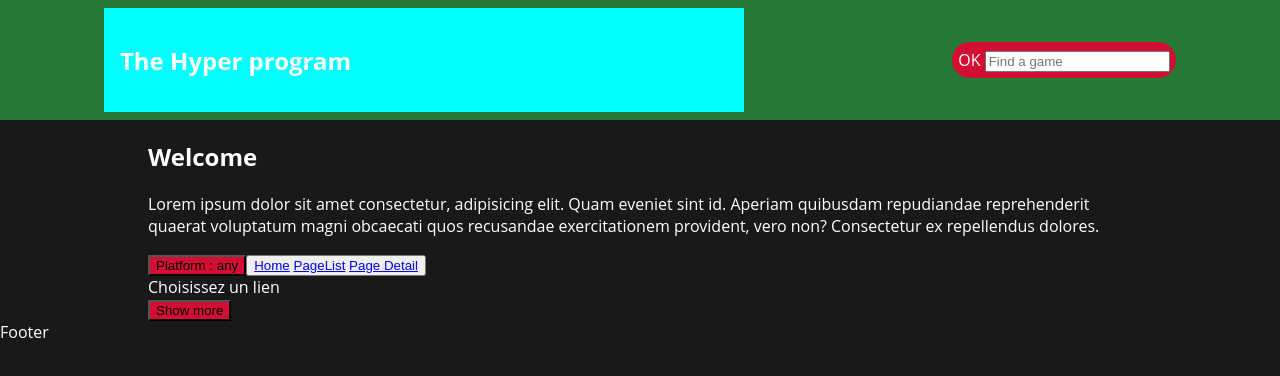
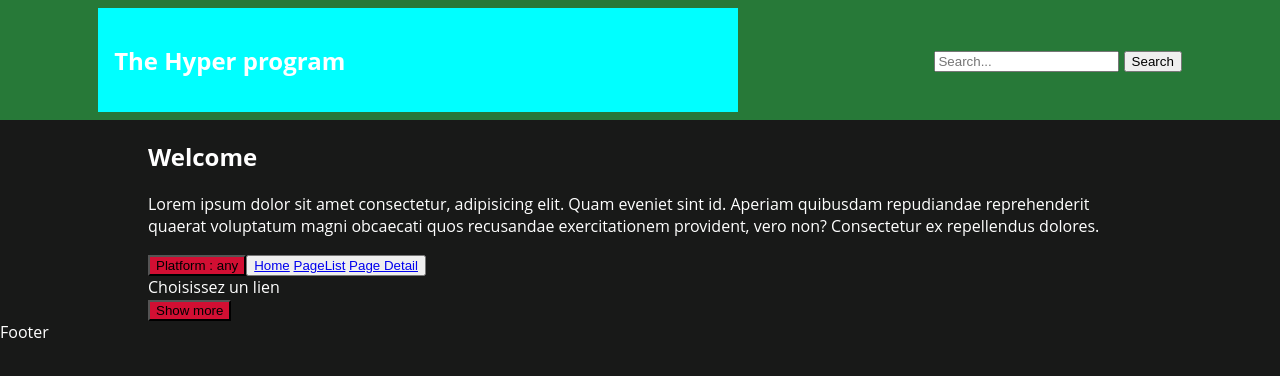
Before and after one commit to nburd01/22.05.03-RAWG-project, a website built with webpack: page index.html in a window 1280 px wide. Built offline with Linux system fonts and the light colour scheme.

Commit message:
Functionning search bar

```diff
--- a/index.html
+++ b/index.html
@@ -14,11 +14,11 @@
         <div class="title">
             <h2>The Hyper program</h2>
         </div>
-        <div class="search-bar">
-            <form action="">
-                <label for="">OK</label>
-                <input type="text" placeholder="Find a game">
-            </form>
+        <form id="form" class="search">
+            <i class="fa fa-search"></i>
+            <input type="text" id="searchInput" class="form-control" placeholder="Search...">
+            <button class="btn btn-primary">Search</button>
+          </form>
         </div>
     </header>
 
@@ -50,8 +50,6 @@
     </div>
 </section>
 <footer>Footer</footer>
-
-
     <script src="./dist/bundle.js"></script>
 </body>
 </html>
--- a/src/index.js
+++ b/src/index.js
@@ -17,4 +17,3 @@ const callRoute = () => {
 
 window.addEventListener('hashchange', () => callRoute());
 window.addEventListener('DOMContentLoaded', () => callRoute());
-console.log('- index js')
--- a/src/js/Home.js
+++ b/src/js/Home.js
@@ -3,4 +3,3 @@ const Home = (argument = '') => {
 };
 
 export { Home };
-console.log('- Home js')
--- a/src/js/PageDetail.js
+++ b/src/js/PageDetail.js
@@ -1,16 +1,26 @@
 import {APIKey} from './/apikey';
+
+const form = document.getElementById('form');
+form.addEventListener('submit', (e) =>{
+  e.preventDefault()
+  const searchInput = document.getElementById("searchInput").value;
+  console.log(searchInput);
+  PageDetail(searchInput);
+})
+
 
 const PageDetail = (argument) => {
   const preparePage = () => {
     const cleanedArgument = argument.trim().replace(/\s+/g, "-");
 
     const displayGame = (gameData) => {
+
       const { name, released, description, rating_top } = gameData;
-      const articleDOM = document.querySelector(".page-detail .article");
-      articleDOM.querySelector("h1.title").innerHTML = name;
-      articleDOM.querySelector("p.rating_top").innerHTML = rating_top;
-      articleDOM.querySelector("p.release-date span").innerHTML = released;
-      articleDOM.querySelector("p.description").innerHTML = description;
+        const articleDOM = document.querySelector(".page-detail .article");
+        articleDOM.querySelector("h1.title").innerHTML = name;
+        articleDOM.querySelector("p.rating_top").innerHTML = rating_top;
+        articleDOM.querySelector("p.release-date span").innerHTML = released;
+        articleDOM.querySelector("p.description").innerHTML = description;
     };
 
     const fetchGame = (url, argument) => {
@@ -42,4 +52,3 @@ const PageDetail = (argument) => {
 };
 
 export {PageDetail};
-console.log('- PageDetail')
--- a/src/js/PageList.js
+++ b/src/js/PageList.js
@@ -46,4 +46,3 @@ const PageList = (argument = '') => {
 
 
 export { PageList };
-console.log('- PageList')
--- a/src/js/routes.js
+++ b/src/js/routes.js
@@ -9,5 +9,3 @@ const routes = {
 };
 
 export {routes};
-
-console.log('- routes')
```
Also changed, not shown: dist/bundle.js.
